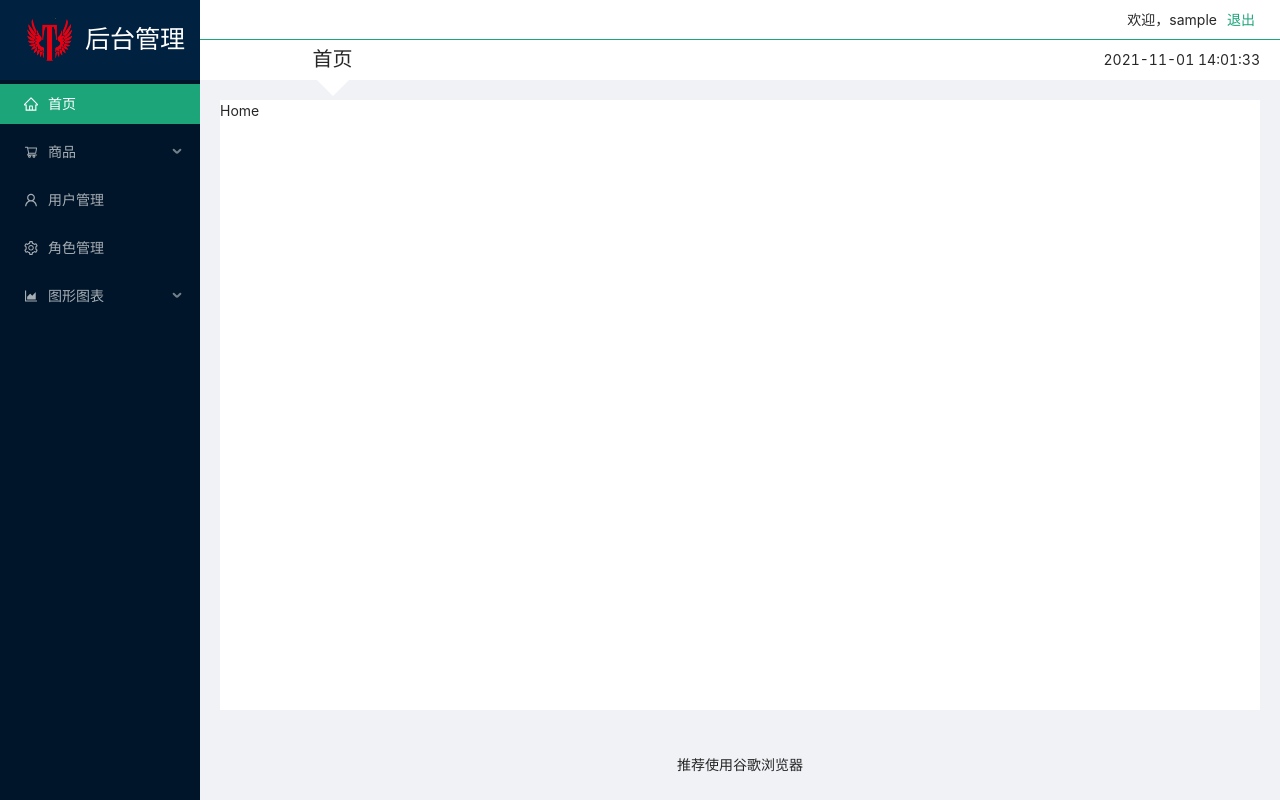
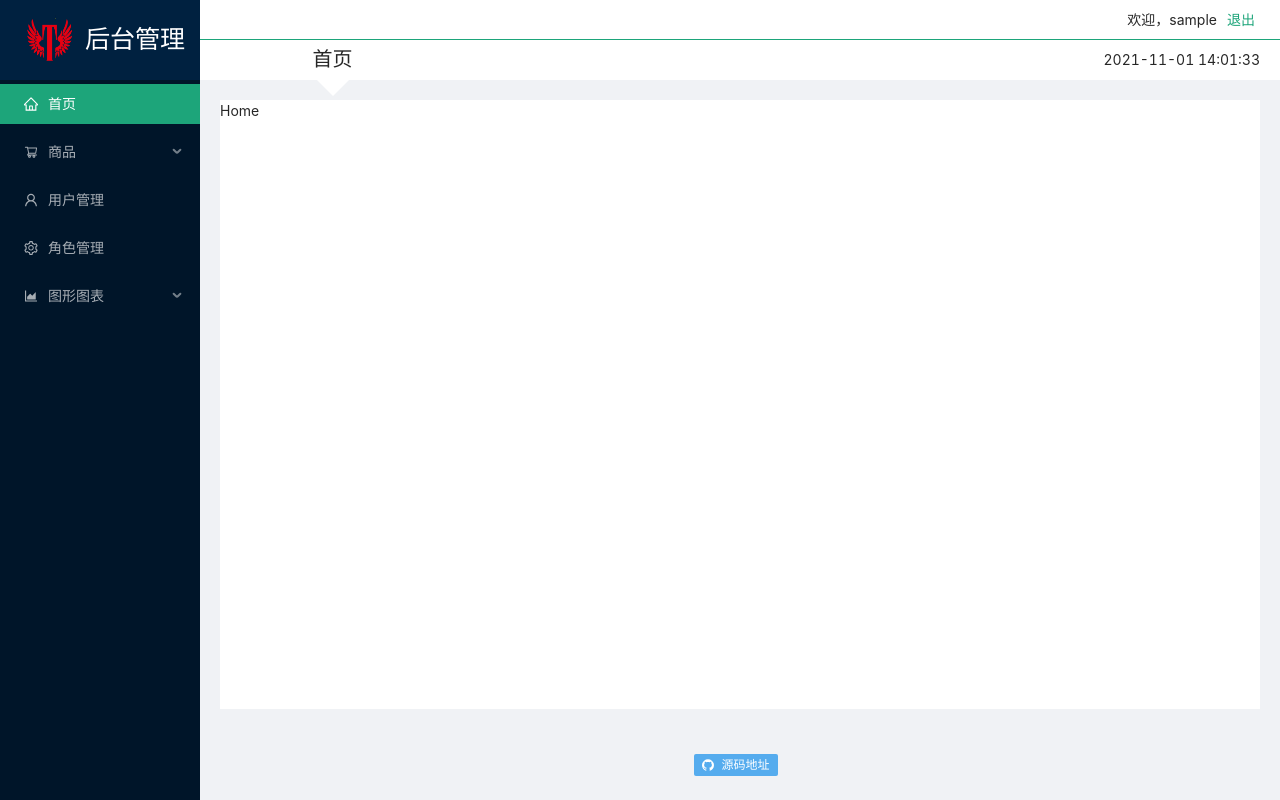
Before and after one commit to ChangYanwei/reactAdmin, a React (Create React App) app: page /home in a window 1280 px wide. Built offline with nearby package versions, Linux system fonts and the light colour scheme; sample sign-in values are in the browser's storage.

Commit message:
修改footer

```diff
--- a/src/pages/admin/Admin.jsx
+++ b/src/pages/admin/Admin.jsx
@@ -1,6 +1,7 @@
 import React, { Component } from "react";
 import { Redirect, Switch, Route } from "react-router-dom";
-import { Layout } from "antd";
+import { Layout, Tag } from "antd";
+import { GithubOutlined } from "@ant-design/icons";
 import memoryUtil from "../../utils/memoryUtil";
 import menuList from "../../config/menuConfig";
 
@@ -72,7 +73,16 @@ export default class Admin extends Component {
               <Redirect to="/home" />
             </Switch>
           </Content>
-          <Footer style={{ textAlign: "center" }}>推荐使用谷歌浏览器</Footer>
+          <Footer style={{ textAlign: "center" }}>
+            <Tag icon={<GithubOutlined />} color="#55acee">
+              <a
+                href="https://github.com/ChangYanwei/reactAdmin"
+                target="_blank"
+              >
+                源码地址
+              </a>
+            </Tag>
+          </Footer>
         </Layout>
       </Layout>
     );
```
